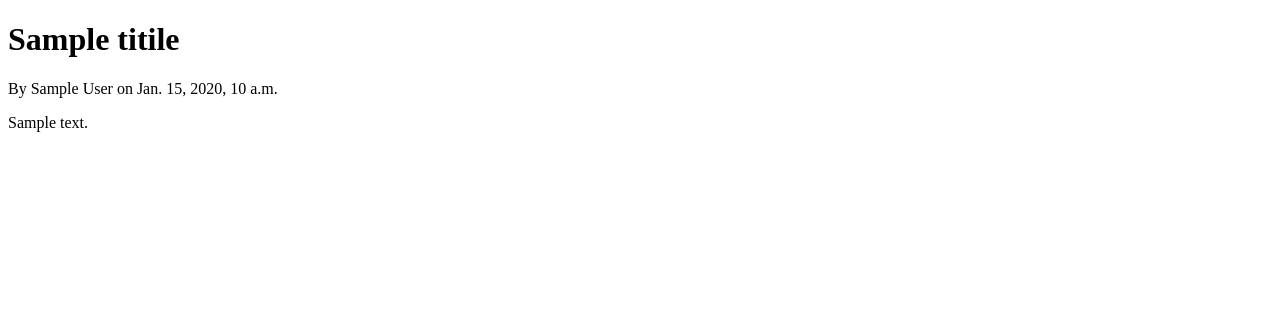
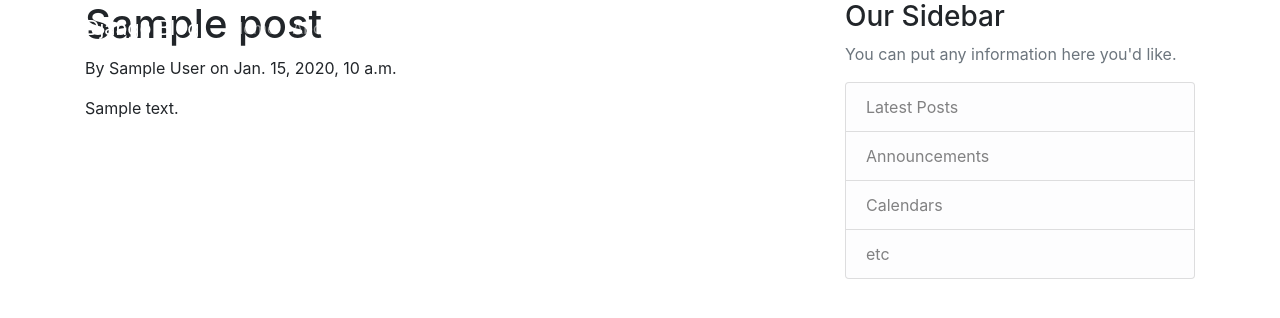
Before and after one commit to iharshit009/Django-Blog, a Django app: template blog/templates/blog/home.html in a window 1280 px wide. Shown: the top 318 px of the page. Run offline with Django 3.2, Linux system fonts and the light colour scheme; the template is opened without the code that fills it: most values are stand-ins (such as "Sample title", 1, 10 or a date in 2020); some libraries are stand-ins or nearby versions.

Commit message:
working with bootstrap and css in django templates

```diff
--- /dev/null
+++ b/blog/templates/blog/base.html
@@ -0,0 +1,95 @@
+<!DOCTYPE html>
+<html>
+  <head>
+    <!-- Required meta tags -->
+    <meta charset="utf-8" />
+    <meta
+      name="viewport"
+      content="width=device-width, initial-scale=1, shrink-to-fit=no"
+    />
+
+    <!-- Bootstrap CSS -->
+    <link
+      rel="stylesheet"
+      href="https://maxcdn.bootstrapcdn.com/bootstrap/4.0.0/css/bootstrap.min.css"
+      integrity="sha384-Gn5384xqQ1aoWXA+058RXPxPg6fy4IWvTNh0E263XmFcJlSAwiGgFAW/dAiS6JXm"
+      crossorigin="anonymous"
+    />
+
+    {% if title %}
+    <title>Django Blog - {{ title }}</title>
+    {% else %}
+    <title>Django Blog</title>
+    {% endif %}
+  </head>
+  <body>
+    <header class="site-header">
+      <nav class="navbar navbar-expand-md navbar-dark bg-steel fixed-top">
+        <div class="container">
+          <a class="navbar-brand mr-4" href="/">Django Blog</a>
+          <button
+            class="navbar-toggler"
+            type="button"
+            data-toggle="collapse"
+            data-target="#navbarToggle"
+            aria-controls="navbarToggle"
+            aria-expanded="false"
+            aria-label="Toggle navigation"
+          >
+            <span class="navbar-toggler-icon"></span>
+          </button>
+          <div class="collapse navbar-collapse" id="navbarToggle">
+            <div class="navbar-nav mr-auto">
+              <a class="nav-item nav-link" href="/">Home</a>
+              <a class="nav-item nav-link" href="/about">About</a>
+            </div>
+            <!-- Navbar Right Side -->
+            <div class="navbar-nav">
+              <a class="nav-item nav-link" href="#">Login</a>
+              <a class="nav-item nav-link" href="#">Register</a>
+            </div>
+          </div>
+        </div>
+      </nav>
+    </header>
+
+    <main role="main" class="container">
+        <div class="row">
+          <div class="col-md-8">
+            {% block content %}{% endblock %}
+          </div>
+          <div class="col-md-4">
+            <div class="content-section">
+              <h3>Our Sidebar</h3>
+              <p class='text-muted'>You can put any information here you'd like.
+                <ul class="list-group">
+                  <li class="list-group-item list-group-item-light">Latest Posts</li>
+                  <li class="list-group-item list-group-item-light">Announcements</li>
+                  <li class="list-group-item list-group-item-light">Calendars</li>
+                  <li class="list-group-item list-group-item-light">etc</li>
+                </ul>
+              </p>
+            </div>
+          </div>
+        </div>
+    </main>
+
+    <!-- Optional JavaScript -->
+    <!-- jQuery first, then Popper.js, then Bootstrap JS -->
+    <script
+      src="https://code.jquery.com/jquery-3.2.1.slim.min.js"
+      integrity="sha384-KJ3o2DKtIkvYIK3UENzmM7KCkRr/rE9/Qpg6aAZGJwFDMVNA/GpGFF93hXpG5KkN"
+      crossorigin="anonymous"
+    ></script>
+    <script
+      src="https://cdnjs.cloudflare.com/ajax/libs/popper.js/1.12.9/umd/popper.min.js"
+      integrity="sha384-ApNbgh9B+Y1QKtv3Rn7W3mgPxhU9K/ScQsAP7hUibX39j7fakFPskvXusvfa0b4Q"
+      crossorigin="anonymous"
+    ></script>
+    <script
+      src="https://maxcdn.bootstrapcdn.com/bootstrap/4.0.0/js/bootstrap.min.js"
+      integrity="sha384-JZR6Spejh4U02d8jOt6vLEHfe/JQGiRRSQQxSfFWpi1MquVdAyjUar5+76PVCmYl"
+      crossorigin="anonymous"
+    ></script>
+  </body>
+</html>
--- a/blog/templates/blog/home.html
+++ b/blog/templates/blog/home.html
@@ -1,13 +1,9 @@
-<!DOCTYPE html>
-<html>
-  <head>
-    <title></title>
-  </head>
-  <body>
-    {% for post in posts %}
-    <h1>{{ post.titile }}</h1>
+{% extends "blog/base.html" %}
+{% block content %}
+ {% for post in posts %}
+    <h1>{{ post.title }}</h1>
     <p>By {{ post.author }} on {{ post.date_posted }}</p>
     <p>{{ post.content }}</p>
-    {% endfor %}
-  </body>
-</html>
+  {% endfor %}
+
+{% endblock content%}
--- a/blog/views.py
+++ b/blog/views.py
@@ -30,7 +30,7 @@
     context = {
         'posts': posts
     }
-    return render(request, 'blog/home.html')
+    return render(request, 'blog/home.html', context)
 
 
 def about(request):
```
Also changed, not shown: blog/templates/blog/about.html (+5 -9 lines), blog/templates/blog/static/blog/main.css (added, +84 -0 lines).
